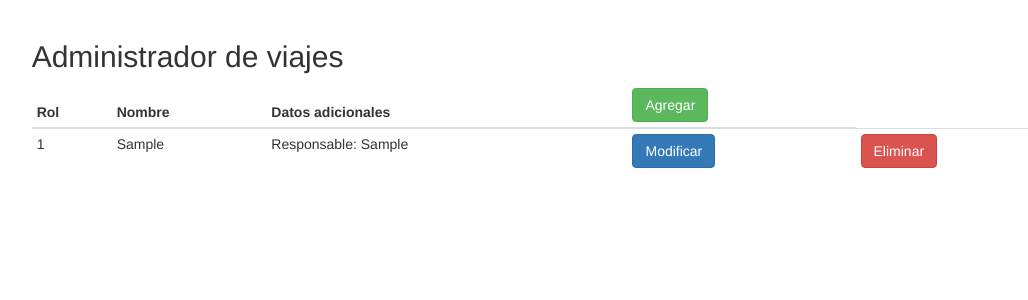
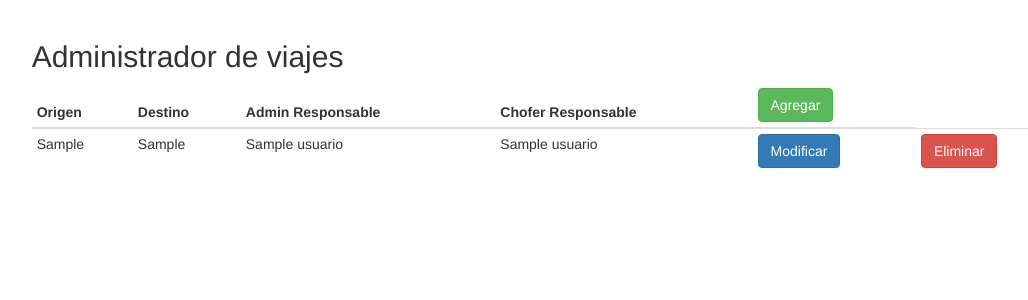
Before and after one commit to ProgramacionWebII/LogIkw, a PHP site: page /vistas/admin/abmViajes.php in a window 1280 px wide. Shown: the part 102-402 px from the top of the page, without its empty margins (90-1118 px from the left). Run offline with PHP 8.4, Linux system fonts and the light colour scheme; the visitor is signed in with stand-in values (Sample User, id 1); tables that the repository leaves empty hold one stand-in row (values such as "Sample post").

Commit message:
Agrego las modificaciones para Chofer (100%funcional) y viaje, está incompleto

```diff
--- a/bdd/Tablas.sql
+++ b/bdd/Tablas.sql
@@ -24,7 +24,6 @@ foreign key(id_usuario) references usuario(id)
 create table cliente(
 id int AUTO_INCREMENT primary key,
 razon_social varchar(30) unique,
-telefono int (10),
 domicilio varchar (20),
 email varchar(30),
 id_usuario int,
--- a/bdd/inserciones.sql
+++ b/bdd/inserciones.sql
@@ -16,9 +16,9 @@ INSERT INTO administrador (dni_administrador, domicilio, email, id_usuario) VALU
 ('36555123', 'laferrere 5667', 'manu_lafe@gmail.com',1),
 ('38555123', 'salta 5367', 'nachoC10@gmail.com',2);
 
-insert into cliente (razon_social, telefono, domicilio, email, id_usuario) values
-('Dia S.A', '451215','donizeti 5847','jp15@gmail.com',3),
-('Easy S.A', '444215','san jose 452','san_jose@gmail.com',4);
+insert into cliente (razon_social, domicilio, email, id_usuario) values
+('Dia S.A', 'donizeti 5847','jp15@gmail.com',3),
+('Easy S.A', 'san jose 452','san_jose@gmail.com',4);
 
 insert into chofer (dni_chofer, fecha_nacimiento, tipo_licencia_de_conducir, id_usuario) values
 ('222222222', '1980-05-06','a5',5),
--- a/modelo/administrador.php
+++ b/modelo/administrador.php
@@ -8,12 +8,12 @@
  		en otro lado, solo llamamos a las funciones que contienen dichas funciones, aunque por el momento
  		solo hay SELECT, hay que completar con UPDATE, CREATE y DELETE */
  	public static function getAll(){
-		$query = "SELECT a.*, u.nombre, u.rol, u.telefono FROM administrador a JOIN usuario u ON a.id_usuario = u.id";
+		$query = "SELECT a.*, u.nombre, u.rol, u.telefono, u.user FROM administrador a JOIN usuario u ON a.id_usuario = u.id";
 		return $query;
  	}
 
  	public static function getAllForId($id){
-		$query = "SELECT a.*, u.nombre, u.rol, u.telefono FROM administrador a JOIN usuario u ON a.id_usuario = u.id WHERE a.id_usuario = $id";
+		$query = "SELECT a.*, u.nombre, u.rol, u.telefono, u.user FROM administrador a JOIN usuario u ON a.id_usuario = u.id WHERE a.id_usuario = $id";
 		return $query;
  	}
 }
--- a/modelo/chofer.php
+++ b/modelo/chofer.php
@@ -4,19 +4,20 @@
 		/* Se usa el método que más convenga, si necesito todos los clientes, uso el primero,
 		si necesito un cliente en específico, filtro por ID usando el segundo méetodo */
 		public static function getAll(){
-			$query = "SELECT c.*, u.nombre, u.rol, u.telefono FROM chofer c JOIN usuario u ON c.id_usuario = u.id";
+			$query = "SELECT c.*, u.nombre, u.rol, u.telefono, u.user FROM chofer c JOIN usuario u ON c.id_usuario = u.id";
 			return $query;
 		}
 
 		public static function getAllForId($id){
-			$query = "SELECT c.*, u.nombre, u.rol, u.telefono FROM chofer c JOIN usuario u ON c.id_usuario = u.id WHERE c.id_usuario = $id";
+			$query = "SELECT c.*, u.nombre, u.rol, u.telefono, u.user FROM chofer c JOIN usuario u ON c.id_usuario = u.id WHERE c.id = $id";
 			return $query;
 		}
 
+		public static function insertar( $dni_chofer, $fecha_de_nacimiento, $tipo_licencia_de_conducir){
 
-		public static function insertar($dni_chofer, $nombre, $apellido, $fecha_de_nacimiento, $tipo_licencia_de_conducir){
-			$query = "INSERT INTO chofer(dni_chofer, rol, nombre,apellido,fecha_de_nacimiento,tipo_licencia_de_conducir)
-			VALUES ($dni_chofer, 'chofer', '$nombre', '$apellido', '$fecha_de_nacimiento', '$tipo_licencia_de_conducir')";
+			$query = "INSERT INTO chofer(dni_chofer,fecha_nacimiento,tipo_licencia_de_conducir, id_usuario)
+			VALUES ($dni_chofer, '$fecha_de_nacimiento', '$tipo_licencia_de_conducir',
+			(SELECT max(id) FROM usuario))";
 			return $query;
 		}
 
@@ -25,13 +26,12 @@
 			return $query;
 		}
 
-		public static function actualizar($id,$dni_chofer, $nombre, $apellido, $fecha_de_nacimiento, $tipo_licencia_de_conducir){
+		public static function actualizar($id, $dni_chofer, $fecha_de_nacimiento, $tipo_licencia_de_conducir){
 			$query = "UPDATE chofer
-			SET dni_chofer = $dni_chofer,
-			nombre = '$nombre',
-			apellido = '$apellido',
-			fecha_de_nacimiento = '$fecha_de_nacimiento',
+			SET dni_chofer = '$dni_chofer',
+			/*fecha_ nacimiento = '$fecha_de_nacimiento',*/
 			tipo_licencia_de_conducir = '$tipo_licencia_de_conducir'
+
 			WHERE id = $id";
 			return $query;
 		}
--- a/modelo/ejecutarAbmViajes.php
+++ b/modelo/ejecutarAbmViajes.php
@@ -30,6 +30,7 @@
 
 
 			$id_administrador = $_POST['id_administrador'];
+			$id_chofer = $_POST['id_chofer'];
 			$origen = $_POST['origen'];
 			$destino = $_POST['destino'];
 			$tipo_de_carga = $_POST['tipo_de_carga'];
@@ -47,6 +48,7 @@
 
 			$sql = Viaje::insertar(
 				$id_administrador,
+				$id_chofer,
 				$origen,
 				$destino,
 				$tipo_de_carga,
@@ -67,7 +69,7 @@
 		}
 		else{
 
-			$id_administrador = $_POST['id_administrador'];
+			$id_chofer = $_POST['id_chofer'];
 			$origen = $_POST['origen'];
 			$destino = $_POST['destino'];
 			$tipo_de_carga = $_POST['tipo_de_carga'];
@@ -86,7 +88,7 @@
 
 			$sql = Viaje::actualizar(
 				$id,
-				$id_administrador,
+				$id_chofer,
 				$origen,
 				$destino,
 				$tipo_de_carga,
--- a/modelo/usuario.php
+++ b/modelo/usuario.php
@@ -15,5 +15,23 @@ class Usuario{
 		$query = "SELECT * FROM usuario WHERE id = $id";
 		return $query;
  	}
+
+ 	public static function insertar($usuario, $telefono, $nombre, $rol){
+ 		$query = "INSERT INTO usuario(user, rol, telefono, nombre)
+ 		VALUES ('$usuario', '$rol', '$telefono', '$nombre')";
+ 		return $query;
+ 	}
+
+ 	public static function eliminar($id){
+ 	}
+
+ 	public static function actualizar($id, $usuario, $telefono, $nombre, $rol){
+ 		$query = "UPDATE usuario SET
+ 		user = '$usuario',
+ 		telefono = '$telefono',
+ 		nombre = '$nombre'
+ 		WHERE id = (SELECT id_usuario FROM $rol r WHERE r.id = $id)";
+ 		return $query;
+ 	}
 }
 ?>
--- a/modelo/viaje.php
+++ b/modelo/viaje.php
@@ -15,6 +15,7 @@
 
 		public static function insertar(
 		$id_administrador,
+		$id_chofer,
 		$origen,
 		$destino,
 		$tipo_de_carga,
@@ -30,7 +31,6 @@
 		$combustible_consumido_real){
 
 			$query = "INSERT INTO viaje(
-				id_administrador,
 			origen,
 			destino,
 			tipo_de_carga,
@@ -43,11 +43,13 @@
 			km_recorridos_previstos,
 			desviacion_km,
 			combustible_consumido_estimado,
-		combustible_consumido_real)
+			combustible_consumido_real,
+			id_administrador,
+			id_chofer
+)
 
 			VALUES (
 
-		$id_administrador,
 		'$origen',
 		'$destino',
 		'$tipo_de_carga',
@@ -60,7 +62,9 @@
 		$km_recorridos_previstos,
 		$desviacion_km,
 		$combustible_consumido_estimado,
-		$combustible_consumido_real)";
+		$combustible_consumido_real',
+		$id_administrador,
+		$id_chofer')";
 
 
 
@@ -75,7 +79,7 @@
 
 		public static function actualizar(
 		$id,
-		$id_administrador,
+		$id_chofer,
 		$origen,
 		$destino,
 		$tipo_de_carga,
@@ -91,7 +95,7 @@
 		$combustible_consumido_real){
 			$query = "UPDATE viaje
 			SET
-			id_administrador = $id_administrador,
+			id_chofer = $id_chofer,
 		origen ='$origen',
 		destino = '$destino',
 		tipo_de_carga = '$tipo_de_carga',
--- a/vistas/admin/abmChofer.php
+++ b/vistas/admin/abmChofer.php
@@ -131,8 +131,9 @@
 	      </div>
 	      <div class="modal-body col-sm-12">
    	        <input type="text" name="dni_chofer" class="form-control col-sm-6" placeholder="Dni" required><br>
-	        <input type="text" name="nombre" class="form-control col-sm-6" placeholder="Nombre" required>
-	        <input type="text" name="apellido" class="form-control col-sm-6" placeholder="Apellido" required><br>
+	        <input type="text" name="nombre" class="form-control col-sm-6" placeholder="Nombre y apellido" required>
+	        <input type="text" name="usuario" class="form-control col-sm-6" placeholder="usuario" required>
+	        <input type="text" name="telefono" class="form-control col-sm-6" placeholder="Telefono" required><br>
 	        <input type="text" name="fecha_de_nacimiento" class="form-control col-sm-6" placeholder="Fecha de nacimiento" required><br>
 	        <input type="text" name="tipo_licencia_de_conducir" class="form-control col-sm-6" placeholder="Tipo licencia de conducir" required><br>
 	        <input type="text" name="alterar" value="agregar" class="hidden">
--- a/vistas/admin/abmViajes.php
+++ b/vistas/admin/abmViajes.php
@@ -67,9 +67,10 @@
   <table class="table table-condensed">
     <thead>
       <tr>
-        <th>Rol</th>
-        <th>Nombre</th>
-        <th>Datos adicionales</th>
+        <th>Origen</th>
+        <th>Destino</th>
+        <th>Admin Responsable</th>
+        <th>Chofer Responsable</th>
 		<th><button type='button'  class='btn btn-success' data-toggle='modal' data-target='#agregarViaje'>Agregar</button></th>
 
       </tr>
@@ -77,11 +78,19 @@
     <tbody>
    	<?php
 	while($viaje = mysqli_fetch_assoc($resultado1)){
+
+		$buscarIdAdmin = Administrador::getAllForId($viaje['id_administrador']);
+		$admin = Conexion::getQuery($buscarIdAdmin);
+		$resultado = mysqli_fetch_assoc($admin);
+		$buscarIdChofer = Chofer::getAllForId($viaje['id_chofer']);
+		$chofer = Conexion::getQuery($buscarIdChofer);
+		$resultado2 = mysqli_fetch_assoc($chofer);
 		echo "<form method='POST' action='../../modelo/ejecutarAbmViajes.php'>
 		 <tr>
-		 <td>".$viaje['id_administrador']."</td>
 		 <td>".$viaje['origen']."</td>
-		 <td>"."Responsable: ".$viaje['destino']."</td>
+		 <td>".$viaje['destino']."</td>
+		 <td>".$resultado['nombre']."</td>
+		 <td>".$resultado2['nombre']."</td>
 
 		 <input type='text' name='id' class='hidden' value='".$viaje['id']."'>
 
@@ -128,7 +137,18 @@
 	        </button>
 	      </div>
 	      <div class="modal-body col-sm-12">
-   	        <input type="text" name="id_administrador" class="col-sm-6 form-control" placeholder="id_administrador" required><br>
+	      	<select class='col-sm-6 form-control' name='id_chofer'>
+	      	<?php
+			$buscarIdChoferes = Chofer::getAll();
+			$chofer = Conexion::getQuery($buscarIdChoferes);
+			while($resultado3 = mysqli_fetch_assoc($chofer)){
+
+			echo "<option>".$resultado3['nombre'].
+			"<input type='text' name='id_chofer' class='hidden' value='".$resultado3['id']."'>
+				</option>";
+			}
+   	        ?>
+   	        </select>
 	        <input type="text" name="origen" class="col-sm-6 form-control" placeholder="origen" required>
 	        <input type="text" name="destino" class="col-sm-6 form-control" placeholder="destino" required><br>
 	        <input type="text" name="tipo_de_carga" class="col-sm-6 form-control" placeholder="tipo_de_carga" required><br>
```
Also changed, not shown: modelo/ejecutarAbmChofer.php (+16 -8 lines), vistas/admin/modificarChofer.php (+5 -3 lines). Lines whose indentation alone changed are shown as unchanged.
